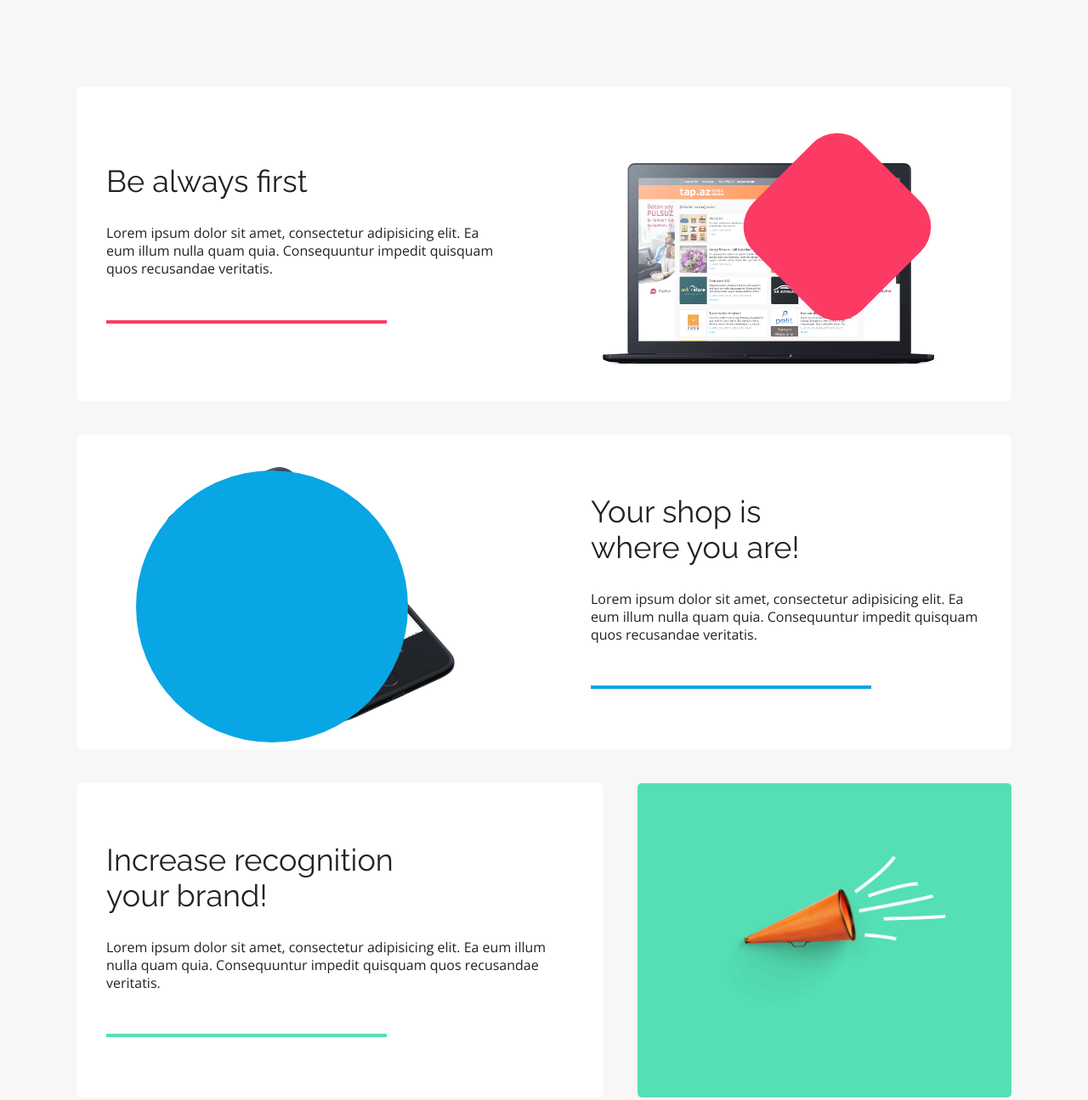
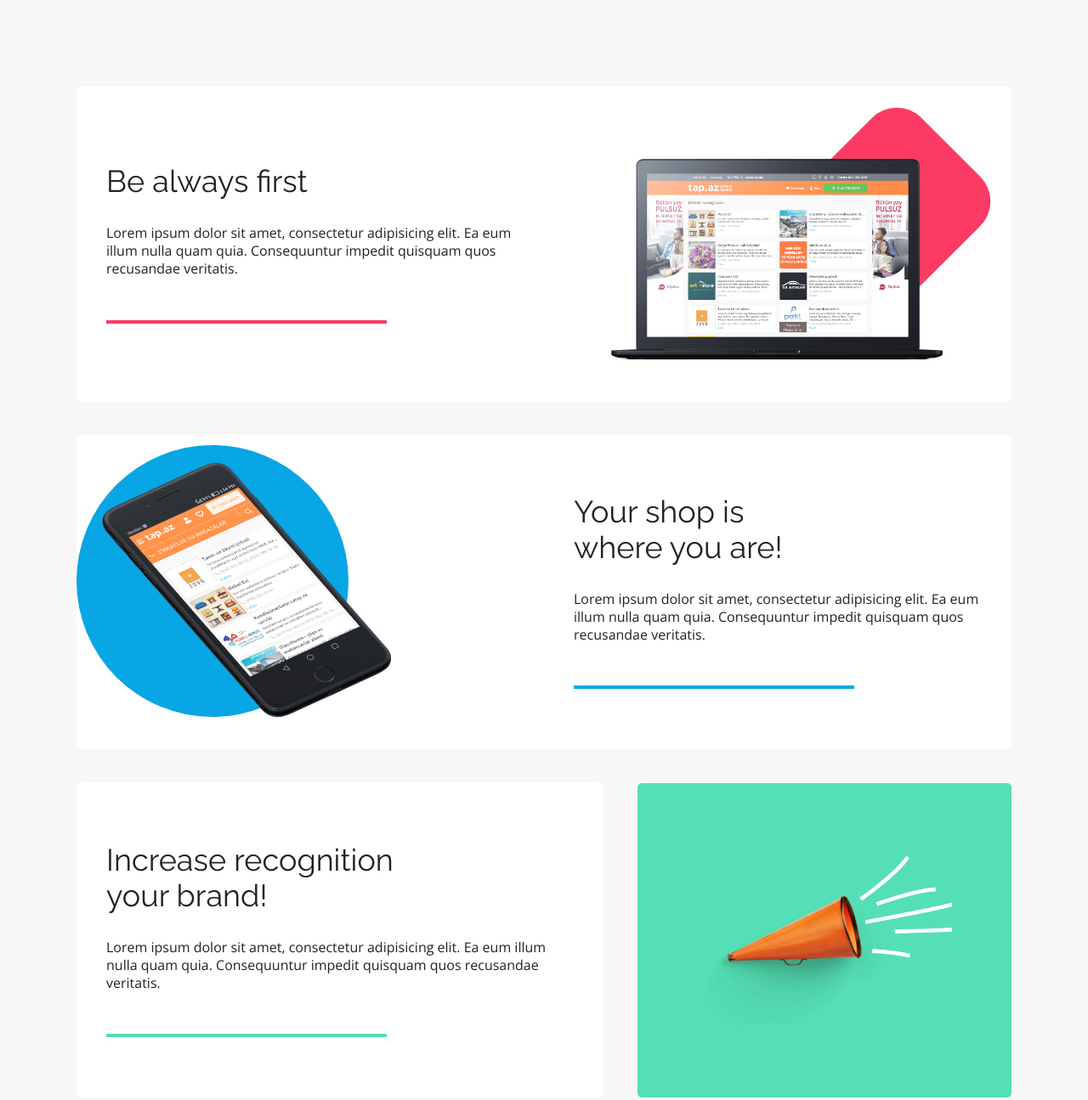
Before and after one commit to martafrackiewicz/best-shop, a website: page index.html in a window 1280 px wide. Shown: the part 1209-2504 px from the top of the page at 85% size. Drawn offline with nearby package versions, Linux system fonts and the light colour scheme.

Commit message:
improve benefits section

```diff
--- a/index.html
+++ b/index.html
@@ -81,6 +81,7 @@
                 </div>
                 <div class="box-img">
                     <div class="box-picture box-picture-first"></div>
+                    <div class="box-square"></div>
                 </div>
             </article>
 
@@ -93,6 +94,7 @@
                 </div>
                 <div class="box-img">
                     <div class="box-picture box-picture-second"></div>
+                    <div class="box-circle"></div>
                 </div>
             </article>
 
@@ -228,6 +230,8 @@
         </div>
     </footer>
 
+
+
 </div> <!-- end wrap -->
 
 <script src="app.js" defer></script>
--- a/scss/elements/_benefits-section.scss
+++ b/scss/elements/_benefits-section.scss
@@ -59,52 +59,52 @@
 }
 
 .box-img {
-  //position: relative;
+  position: relative;
+
+
+  .box-square {
+    width: 180px;
+    height: 180px;
+    background-color: $c-redish;
+    border-radius: 41px;
+    position: absolute;
+    top: 0;
+    right: 0;
+    transform: translate(-25%, 25%) rotate(45deg);
+  }
+
+  .box-circle {
+    width: 320px;
+    height: 320px;
+    background-color: $c-primary;
+    border-radius: 50%;
+    position: absolute;
+    top: 12px;
+    left: 0;
+  }
 }
 
 .box-picture {
   width: 430px;
-  margin: 30px 70px;
   background-repeat: no-repeat;
   background-size: contain;
   background-position: bottom;
+  margin: 25px 60px;
 
 
   &-first {
     height: 300px;
     background-image: url("../../assets/macbook.png");
     position: relative;
-
-    &::before {
-      content: "";
-      width: 180px;
-      height: 180px;
-      background-color: $c-redish;
-      border-radius: 41px;
-      position: absolute;
-      top: 0;
-      right: 0;
-      transform: translate(-25%, 25%) rotate(45deg);
-      z-index: 999;
-    }
+    z-index: 999;
   }
 
   &-second {
     height: 330px;
     background-image: url("../../assets/iphone.png");
     position: relative;
-
-    &::before {
-      content: "";
-      width: 320px;
-      height: 320px;
-      background-color: $c-primary;
-      border-radius: 50%;
-      position: absolute;
-      top: 12px;
-      left: 0;
-      z-index: 999;
-    }
+    z-index: 999;
+    transform: translate(-15%, 0);
   }
 }
 
@@ -134,16 +134,8 @@
     width: 300px;
     height: 200px;
     background-image: url("../../assets/trumpet.png");
-    background-position: center;
-    background-size: contain;
+    background-position: top;
+    background-size: auto 30vh;
     background-repeat: no-repeat;
   }
 }
-
-@media (max-width: 1015px) {
-
-}
-
-@media (max-width: 720px) {
-
-}
```
Also changed, not shown: css/main.css, 1 other file.
